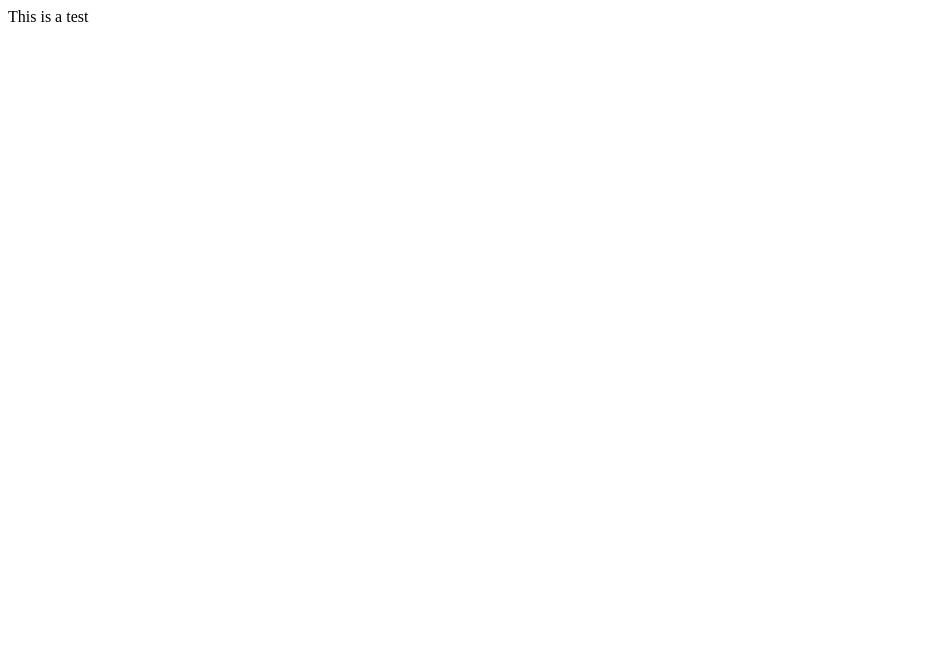
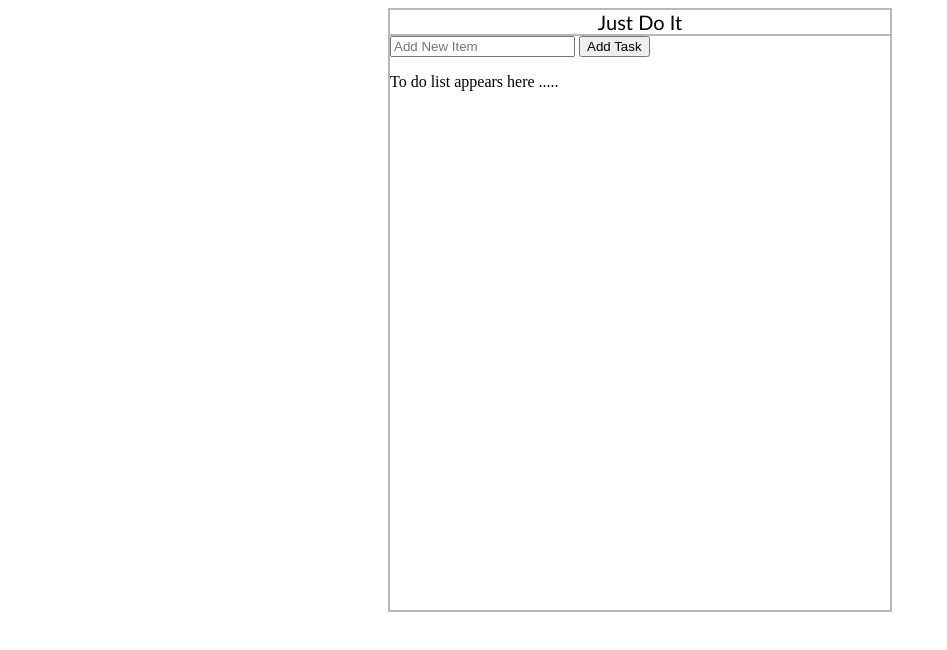
Before and after one commit to DrePrestige/ToDoApp, a plain HTML site: page index.html in a window 1280 px wide. Shown: the whole page, without its empty margins (0-947 px from the left). Drawn offline with Linux system fonts and the light colour scheme.

Commit message:
committed

```diff
--- a/index.html
+++ b/index.html
@@ -1,4 +1,18 @@
 <html>
-    <head><link rel="stylesheet" type="text/css" href="/styles/style.css" media="screen" /></head>
-    <body>This is a test</body>
+    <head><link rel="stylesheet" type="text/css" href="styles/style.css" /></head>
+    <body>
+    	<div id="wrapper">
+        	<div class="AppTitle">Just Do It</div>
+            <div class="AppContentArea">
+            	<div class="listAddArea">
+                    <form>
+                    	<input type="text" placeholder="Add New Item"/> <input type="button" onclick="alert('Hello World!')"  value="Add Task" />
+                    </form>
+                </div>
+           		<div>To do list appears here .....</div>
+            </div>
+        </div>
+
+
+    </body>
 </html>
--- a/styles/style.css
+++ b/styles/style.css
@@ -1 +1,7 @@
-.body{};
+.body{ background:#F2060A; color:#FFAF00; font-size:12px; }
+
+#wrapper{width:500px; height:600px; margin-left:auto; margin-right:auto; border:#B8B8B8 solid 2px;}
+.AppTitle{text-align:center; text-transform:capitalize; border-bottom: #B8B8B8 solid 2px; font-family:"Gill Sans", "Gill Sans MT", "Myriad Pro", "DejaVu Sans Condensed", Helvetica, Arial, sans-serif; font-size:20px;}
+.AppContentArea{ /*background:#7B5F08;*/ height:400px;}
+.listAddArea{}
+.listArea{ margin-top:20px; background-color:#04C5A6; font-style:italic;}
```
